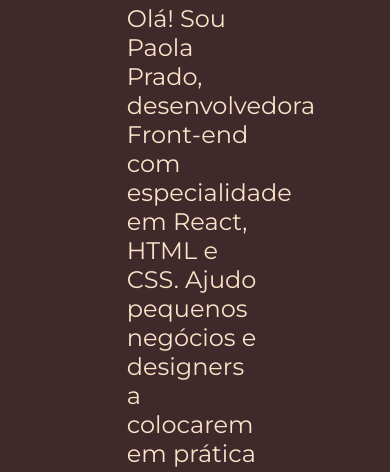
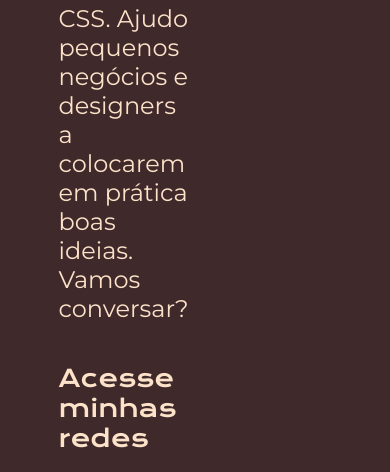
Before and after one commit to paola-prado/Portfolio-Alura, a plain HTML site: page index.html in a window 390 px wide. Shown: the part 967-1439 px from the top of the page. Drawn offline with nearby package versions, Linux system fonts and the light colour scheme.

Commit message:
Revert "atualizando"
This reverts commit 34e21e395be7b3bca0b00afe1735a0e5bb68dbfd.

detalhar o commit

```diff
--- a/css/style.css
+++ b/css/style.css
@@ -43,7 +43,6 @@ body{
     display: flex;
     align-items: center;
     justify-content: space-between;
-    gap: 82px;
 }
 
 .apresentacao__conteudo{
@@ -115,10 +114,3 @@ body{
     font-family: var(--fonte-secundaria);
     font-size: 1.5rem;
 }
-
-@media (max-width: 1200px){
-    .apresentacao{
-        flex-direction: column-reverse;
-
-    }
-}
```
